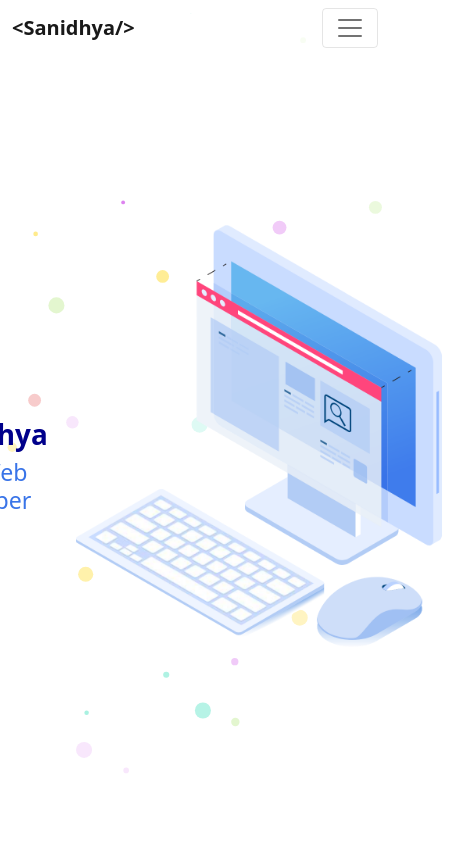
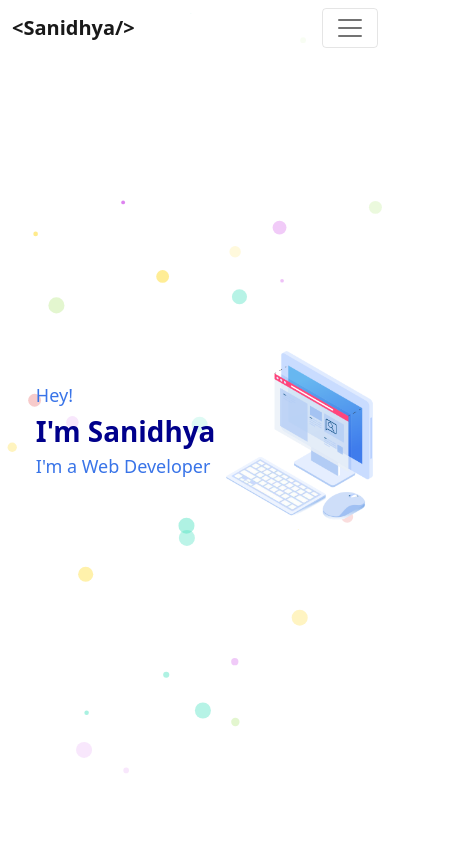
Before and after one commit to Sanidhya0504/Sanidhya0504.github.io, a React (Create React App) app: page / in a window 390 px wide. Shown: the top 844 px of the page, 470 px wide, since content can reach past the window. Built offline with nearby package versions, Linux system fonts and the light colour scheme.

Commit message:
optimized

```diff
--- a/src/components/homebanner.js
+++ b/src/components/homebanner.js
@@ -7,12 +7,14 @@ function Homebanner() {
   return (
     <div className="banner">
       <Particles className="back--banner" />
-      <div id="text">
-        <h3>Hey!</h3>
-        <h1 id="name--head">I'm Sanidhya</h1>
-        <h3>I'm a Web Developer</h3>
+      <div className="banner--wrap">
+        <div className="text--wrap">
+          <h3 className="text">Hey!</h3>
+          <h1 id="name--head">I'm Sanidhya</h1>
+          <h3 className="text">I'm a Web Developer</h3>
+        </div>
+        <img id="home--img" src={Img}></img>
       </div>
-      <img id="home--img" src={Img}></img>
     </div>
   );
 }
--- a/src/navigationbar.js
+++ b/src/navigationbar.js
@@ -16,12 +16,12 @@ function Navigation() {
               <Nav className="me-auto"></Nav>
               <Nav>
                 <Nav.Link>
-                  <Link to="about" spy={true} smooth={true}>
+                  <Link to="about" spy={true} smooth={false}>
                     {"<"}Skills/{">"}
                   </Link>
                 </Nav.Link>
                 <Nav.Link>
-                  <Link to="about" spy={true} smooth={true}>
+                  <Link to="about" spy={true} smooth={false}>
                     {"<"}About/{">"}
                   </Link>
                 </Nav.Link>
--- a/src/styles/homebanner.css
+++ b/src/styles/homebanner.css
@@ -8,15 +8,48 @@
   height: 50vh;
   width: 50vh;
 }
-#text {
+.banner--wrap {
+  display: flex;
+  align-items: center;
+}
+
+.text {
   text-align: left;
   color: #3974e8;
+  padding-left: 30px;
 }
 .back--banner {
   height: 100vh;
   z-index: 0;
 }
 #name--head {
+  text-align: left;
   color: #00008b;
   font-weight: bold;
+  padding-left: 30px;
 }
+
+@media (max-width: 850px) {
+  #home--img {
+    max-height: 40vh;
+    max-width: 40vh;
+  }
+}
+@media (max-width: 650px) {
+  #home--img {
+    max-height: 30vh;
+    max-width: 30vh;
+  }
+  .text {
+    font-size: 20px;
+  }
+}
+@media (max-width: 535px) {
+  #home--img {
+    max-height: 20vh;
+    max-width: 20vh;
+  }
+  .text {
+    font-size: 18px;
+  }
+}
--- a/src/styles/navigationbar.css
+++ b/src/styles/navigationbar.css
@@ -1,5 +1,5 @@
 .nav_text {
-  margin-left: 0px;
+  margin: auto;
   font-size: 20px;
   font-weight: bold;
 }
```
